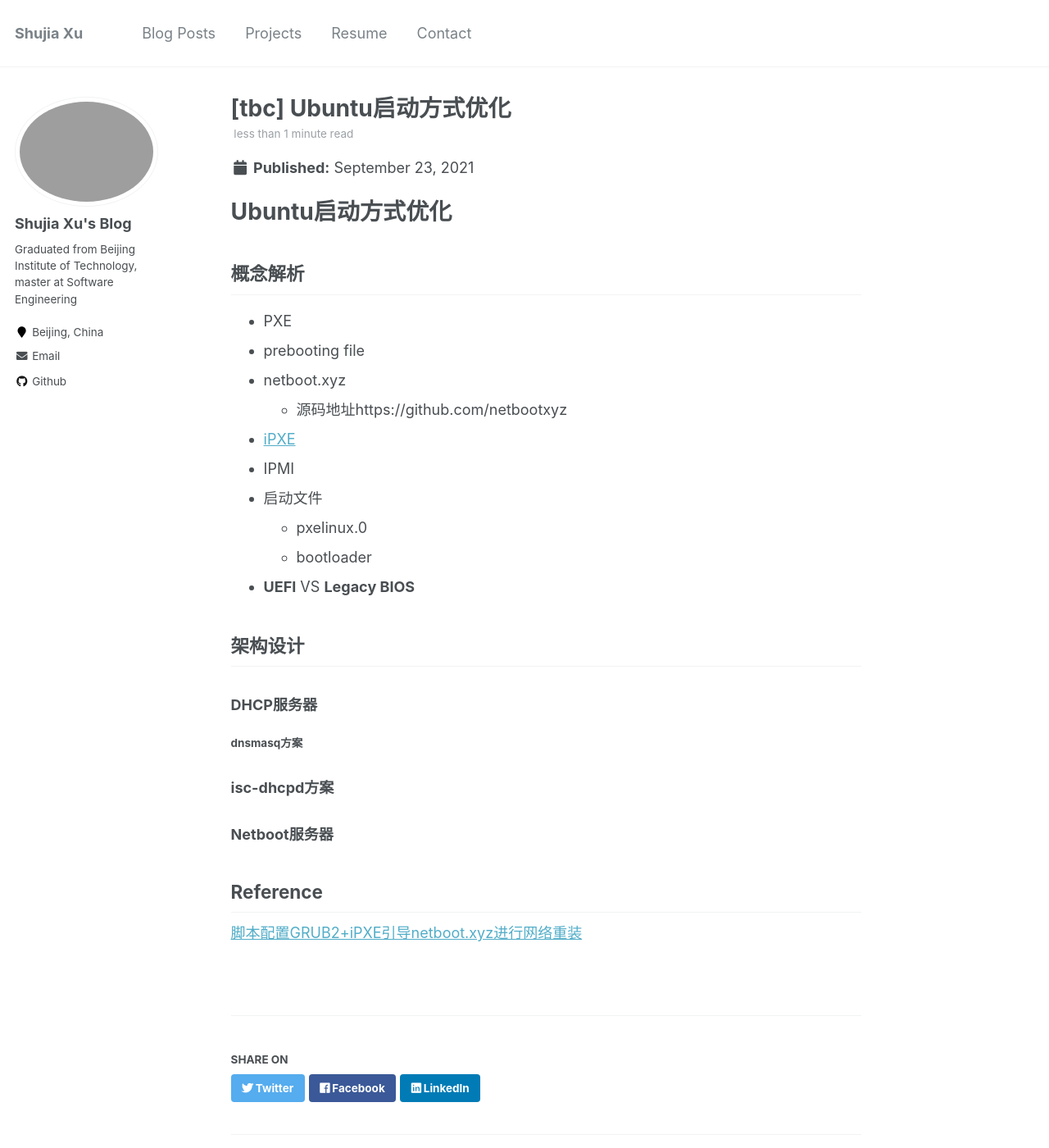
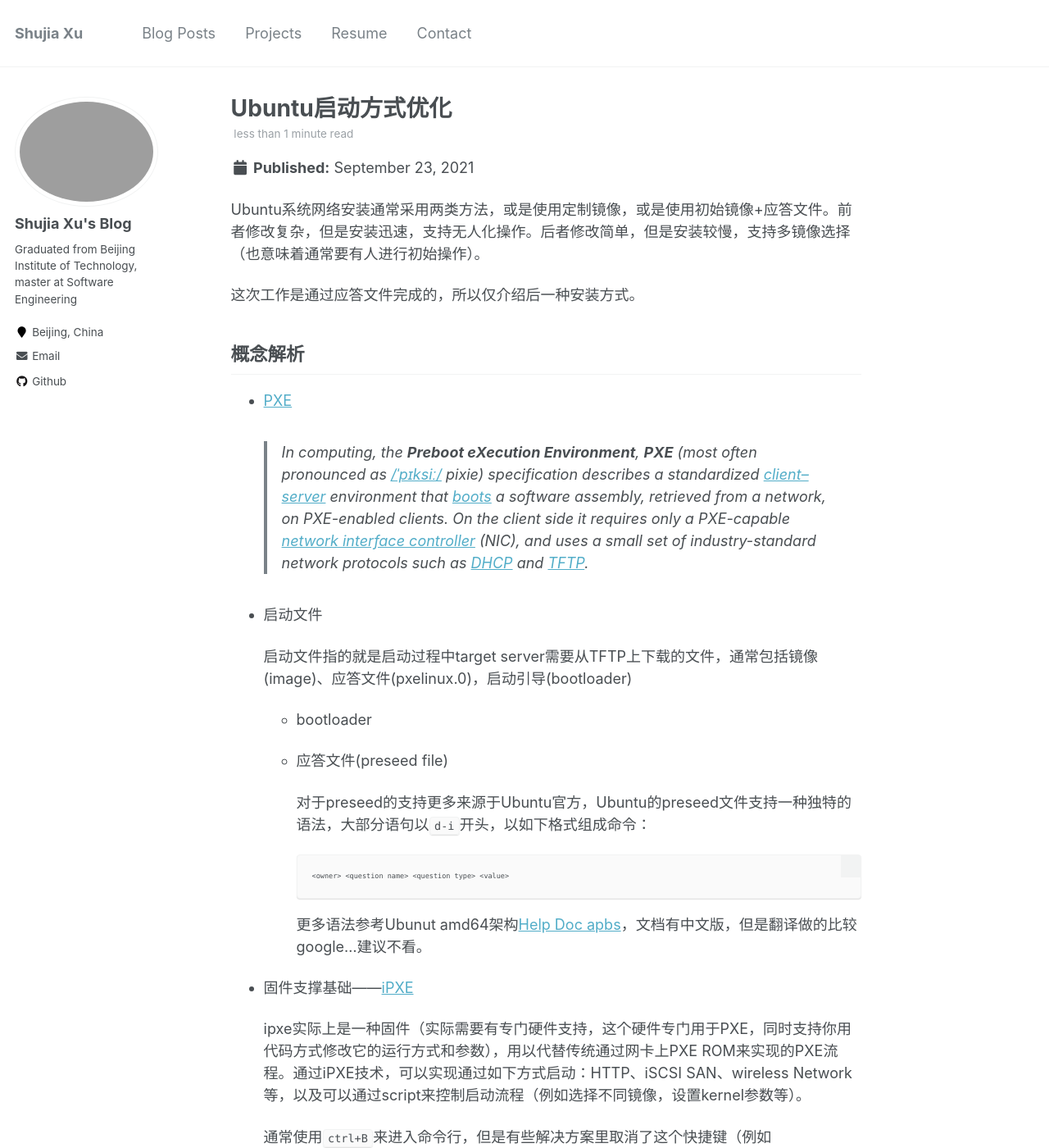
Before and after one commit to yehuo/yehuo.github.io, a Jekyll site: the page built from _posts/2021-09-23-[TBC]-Ubuntu启动方式优化.md, in a window 1280 px wide and 1400 px high. Shown: the whole window at 82% size. Built offline with Jekyll 4.4.1, drawn with Linux system fonts in a browser that asks for light colours; some of the changed text lies outside the part shown.

Commit message:
Mod 3 posts, add 1 posts, add a draw.io

````diff
--- a/_posts/2021-09-23-[TBC]-Ubuntu启动方式优化.md
+++ b/_posts/2021-09-23-[TBC]-Ubuntu启动方式优化.md
@@ -1,27 +1,86 @@
-# Ubuntu启动方式优化
+---
+title: Ubuntu启动方式优化
+date: 2021-09-23
+excerpt: 工作中的start project-增进ubuntu preseed 自动化
+categories:
+- Tech
+- OS
+tags:
+- Ubuntu
+---
+
+
+
+Ubuntu系统网络安装通常采用两类方法，或是使用定制镜像，或是使用初始镜像+应答文件。前者修改复杂，但是安装迅速，支持无人化操作。后者修改简单，但是安装较慢，支持多镜像选择（也意味着通常要有人进行初始操作）。
+
+这次工作是通过应答文件完成的，所以仅介绍后一种安装方式。
 
 ## 概念解析
 
-- PXE
-- prebooting file
-- netboot.xyz
-	- 源码地址https://github.com/netbootxyz
-- [iPXE](https://ipxe.org/)
-- IPMI
+- [PXE](https://en.wikipedia.org/wiki/Preboot_Execution_Environment)
+
+  > In computing, the **Preboot eXecution Environment**, **PXE** (most often pronounced as [/ˈpɪksiː/](https://en.wikipedia.org/wiki/Help:IPA/English) *pixie*) specification describes a standardized [client–server](https://en.wikipedia.org/wiki/Client–server_model) environment that [boots](https://en.wikipedia.org/wiki/Booting) a software assembly, retrieved from a network, on PXE-enabled clients. On the client side it requires only a PXE-capable [network interface controller](https://en.wikipedia.org/wiki/Network_interface_controller) (NIC), and uses a small set of industry-standard network protocols such as [DHCP](https://en.wikipedia.org/wiki/DHCP) and [TFTP](https://en.wikipedia.org/wiki/TFTP).
+
 - 启动文件
-	- pxelinux.0
-	- bootloader
-- **UEFI** VS **Legacy BIOS**
+
+  启动文件指的就是启动过程中target server需要从TFTP上下载的文件，通常包括镜像(image)、应答文件(pxelinux.0)，启动引导(bootloader)
+
+  - bootloader
+
+  - 应答文件(preseed file)
+
+    对于preseed的支持更多来源于Ubuntu官方，Ubuntu的preseed文件支持一种独特的语法，大部分语句以`d-i`开头，以如下格式组成命令：
+
+    ```
+    <owner> <question name> <question type> <value>
+    ```
+
+    更多语法参考Ubunut amd64架构[Help Doc apbs](https://help.ubuntu.com/lts/installation-guide/amd64/apb.html)，文档有中文版，但是翻译做的比较google...建议不看。
+
+- 固件支撑基础——[iPXE](https://ipxe.org/)
+
+  ipxe实际上是一种固件（实际需要有专门硬件支持，这个硬件专门用于PXE，同时支持你用代码方式修改它的运行方式和参数），用以代替传统通过网卡上PXE ROM来实现的PXE流程。通过iPXE技术，可以实现通过如下方式启动：HTTP、iSCSI SAN、wireless Network等，以及可以通过script来控制启动流程（例如选择不同镜像，设置kernel参数等）。
+
+  通常使用`ctrl+B`来进入命令行，但是有些解决方案里取消了这个快捷键（例如netbootxyz），支持直接选择进入iPXE命令行。
+
+- 固件解决方案——[netbootxyz](https://github.com/netbootxyz)
+
+  netboot.xyz实际上是对iPXE的一层封装，完善了对多架构的支持，添加了对选择页面的优化（例如添加背景图）。一些组织提供了很好的安装镜像，但是netbootxyz本身文档做的非常差劲，更多功能还是要通过直接参考ipxe设置完成
+
+- **UEFI** & **Legacy BIOS**
 
 ## 架构设计
 
-### DHCP服务器
+整个preseed系统通常需要提前在网络中布置以下三类service
 
-#### dnsmasq方案
+- dhcp：用于引导服务器进入net boot镜像启动
+- tftp：用于存放安装所需文件，例如应答文件
+- nfs：用于存放安装所需组件，如镜像、内核
+- dns：用于解析域名来完成文件下载
 
-### isc-dhcpd方案
+现实情况中，大部分人都是所有服务放到一个physical server上实现，其中tftp和nfs实际上又可以合并到netbootxyz服务中，本文将dhcp和netbootxyz分开两个server存放，并对dns所需的配置做简单讲解。
 
-### Netboot服务器
+### DHCP Server
+
+#### Option 1: [dnsmasq](https://en.wikipedia.org/wiki/Dnsmasq)
+
+> dnsmasq is a lightweight, easy to configure DNS forwarder, designed to provide DNS (and optionally DHCP and [TFTP](https://en.wikipedia.org/wiki/Trivial_File_Transfer_Protocol)) services to a small-scale network. It can serve the names of local machines which are not in the global DNS.
+
+dnsmasq组件是由个人开发的，可同时部署dns、dhcp、tftp三种服务的方案，目前较为流行，本文不做讲解。
+
+#### Option 2: isc-dhcpd [Recommended]
+
+
+
+### Netboot Server (Netboot.xyz)
+
+
+
+
+
+### DNS Server
+
+#### powerdns
 
 ## Reference
 
````
Also changed, not shown: _posts/2018-08-10-First-Project-of-ElasticSearch.md (+16 -3 lines), _posts/2021-10-08-Knowledge-to-Learn.md (+72 -47 lines), _posts/2021-10-19-家庭工作站构建计划.md (added, +61 -0 lines), 1 other file.
